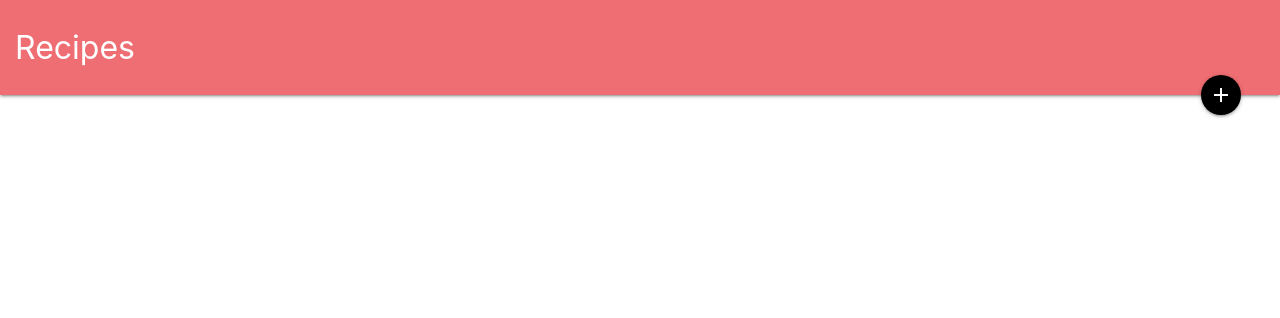
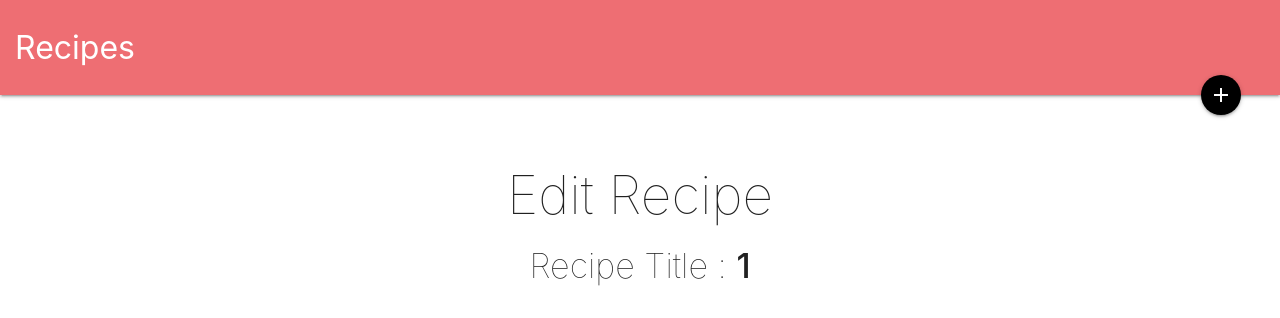
Before and after one commit to aamirshaikh7/recipes, a Vue app: page /edit-recipe/1 in a window 1280 px wide. Shown: the top 318 px of the page. Built offline with nearby package versions, Linux system fonts and the light colour scheme.

Commit message:
adding edit icon onto each recipe and routing through each recipe

```diff
--- /dev/null
+++ b/src/components/EditRecipe.vue
@@ -0,0 +1,30 @@
+<template>
+    <div class="container edit-recipe">
+        <h2 class="center">Edit Recipe</h2>
+        <h4 class="center">Recipe Title : <strong>{{ this.$route.params.slug_param }}</strong></h4>
+    </div>
+</template>
+
+<script>
+export default {
+    name: 'EditRecipe',
+
+    data() {
+        return {
+
+        }
+    }
+}
+</script>
+
+<style scoped>
+.edit-recipe {
+    margin-top: 20px;
+    padding: 15px;
+    max-width: 615px;
+}
+
+.edit-recipe h2, h4 {
+    font-weight: lighter;
+}
+</style>
--- a/src/components/Init.vue
+++ b/src/components/Init.vue
@@ -8,6 +8,9 @@
              <span class="chip">{{ ingredient }}</span>
           </li>
         </ul>
+        <router-link :to="{ name: 'EditRecipe', params: { slug_param: recipe.slug } }">
+          <i class="material-icons edit">edit</i>
+        </router-link>
         <i class="material-icons delete" @click="deleteRecipe(recipe.id)">delete</i>
       </div>
     </div>
@@ -105,4 +108,13 @@ export default {
   transition: all .5s;
   color: #f00;
 }
+
+.init .edit {
+  position: absolute;
+  bottom: 8px;
+  left: 8px;
+  color: #fff;
+  cursor: pointer;
+  font-size: 2em;
+}
 </style>
--- a/src/router/index.js
+++ b/src/router/index.js
@@ -3,6 +3,7 @@ import VueRouter from 'vue-router'
 
 import Init from '@/components/Init.vue'
 import AddRecipe from '@/components/AddRecipe.vue'
+import EditRecipe from '@/components/EditRecipe.vue'
 
 Vue.use(VueRouter)
 
@@ -12,10 +13,17 @@ Vue.use(VueRouter)
     name: 'Init',
     component: Init
   },
+
   {
     path: '/add-recipe',
     name: 'AddRecipe',
     component: AddRecipe
+  },
+
+  {
+    path: '/edit-recipe/:slug_param',
+    name: 'EditRecipe',
+    component: EditRecipe
   }
 ]
 
```
